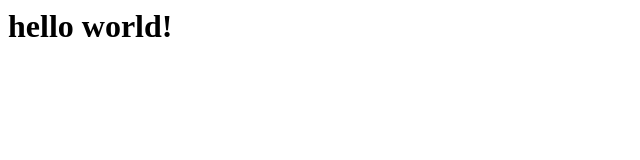
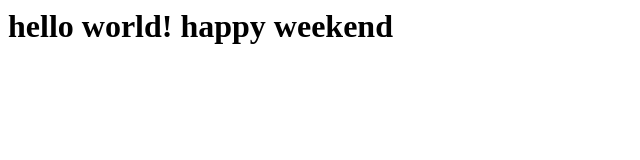
Before and after one commit to tatakeh4-arch/login-page, a plain HTML site: page index.html in a window 1280 px wide. Shown: the whole page, without its empty margins (0-640 px from the left). Drawn offline with Linux system fonts and the light colour scheme.

Commit message:
added happy weekend

```diff
--- a/index.html
+++ b/index.html
@@ -4,7 +4,7 @@
 </head>
 <body>
 <h1>
-    hello world!
+    hello world! happy weekend
 </h1>
 </body>
 </html>
```
